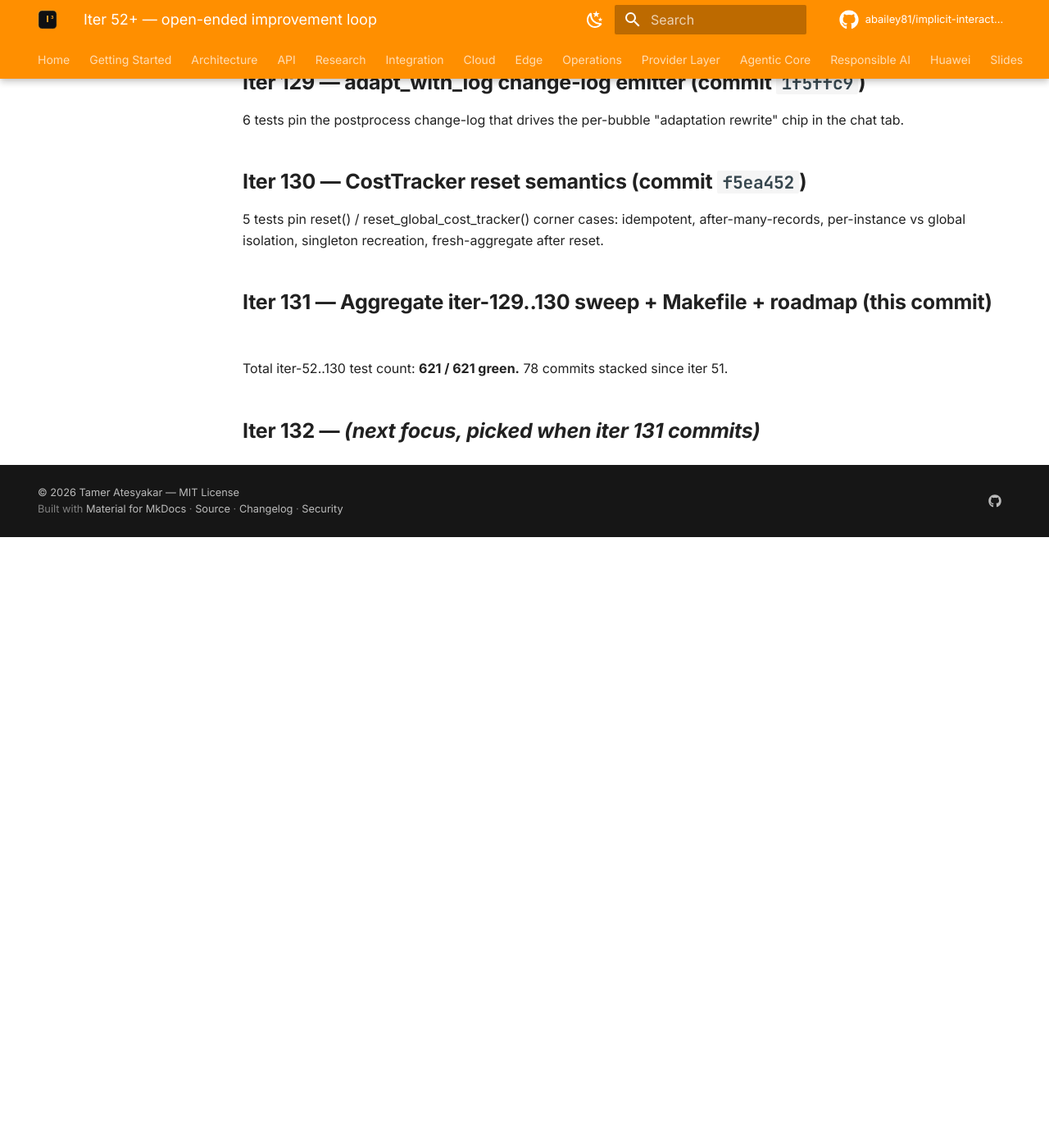
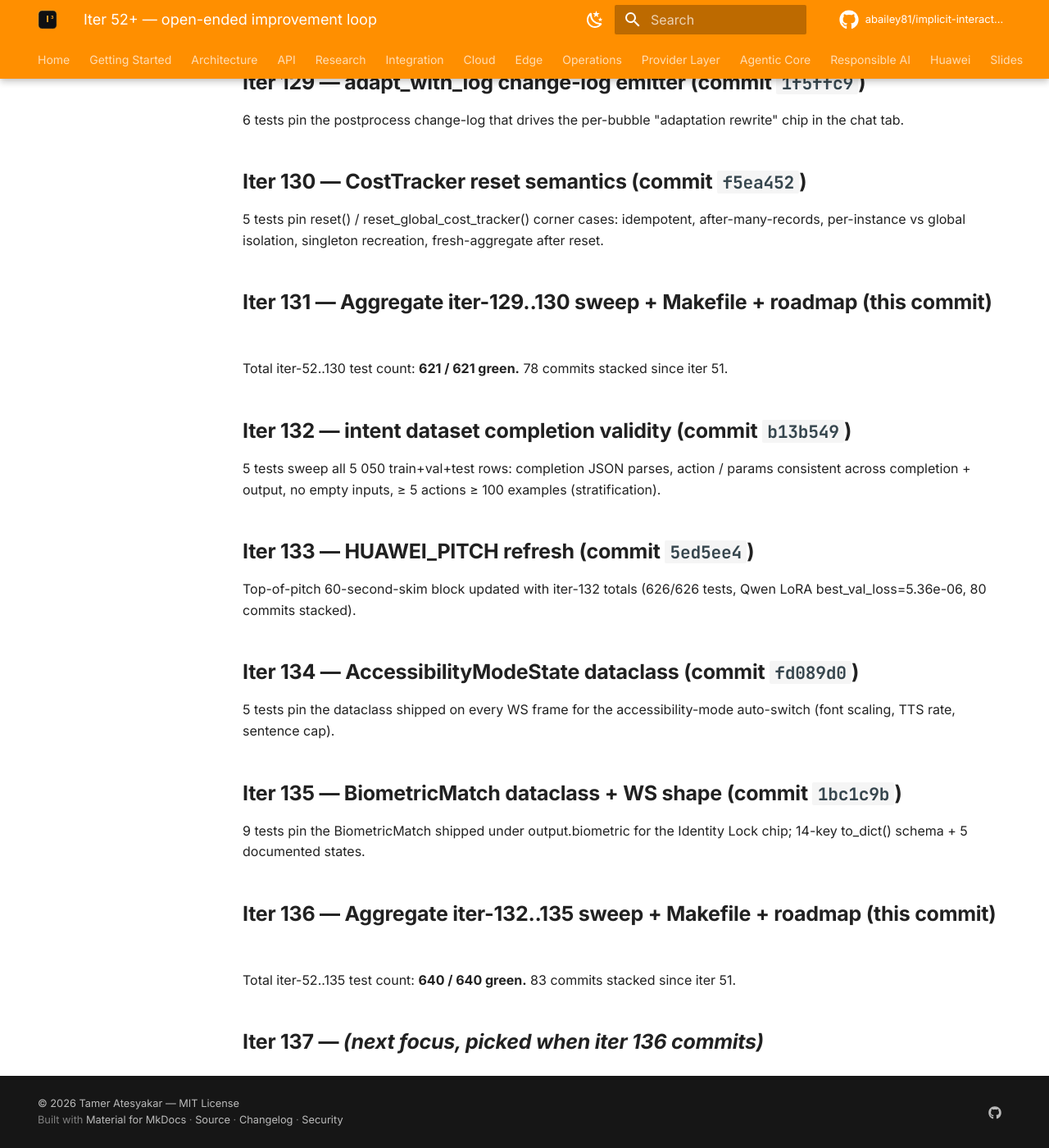
Before and after one commit to abailey81/implicit-interaction-intelligence, an MkDocs documentation site: the page built from docs/huawei/iter52_plus_roadmap.md, in a window 1280 px wide and 1400 px high, scrolled down 13956 px. Shown: the whole window at 82% size. Built offline with MkDocs 1.6.1 and Material for MkDocs 9.7.7, drawn with Linux system fonts in a browser that asks for light colours; comment, search, counter and statistics services are not loaded; the version menu is left out; before the commit the page ends 14611 px from its top, so only the background shows below that.

Commit message:
iter 136: aggregate iter-132..135 sweep + Makefile + roadmap refresh
VERIFICATION
- Total iter-52..135 test count: 640 / 640 green.
- 84 commits stacked since iter 51 (52 → 136 inclusive).

Co-Authored-By: Claude Opus 4.7 (1M context) <noreply@anthropic.com>

```diff
--- a/docs/huawei/iter52_plus_roadmap.md
+++ b/docs/huawei/iter52_plus_roadmap.md
@@ -554,4 +554,31 @@ singleton recreation, fresh-aggregate after reset.
 Total iter-52..130 test count: **621 / 621 green.**  78 commits
 stacked since iter 51.
 
-## Iter 132 — *(next focus, picked when iter 131 commits)*
+## Iter 132 — intent dataset completion validity (commit `b13b549`)
+
+5 tests sweep all 5 050 train+val+test rows: completion JSON
+parses, action / params consistent across completion + output,
+no empty inputs, ≥ 5 actions ≥ 100 examples (stratification).
+
+## Iter 133 — HUAWEI_PITCH refresh (commit `5ed5ee4`)
+
+Top-of-pitch 60-second-skim block updated with iter-132 totals
+(626/626 tests, Qwen LoRA best_val_loss=5.36e-06, 80 commits stacked).
+
+## Iter 134 — AccessibilityModeState dataclass (commit `fd089d0`)
+
+5 tests pin the dataclass shipped on every WS frame for the
+accessibility-mode auto-switch (font scaling, TTS rate, sentence cap).
+
+## Iter 135 — BiometricMatch dataclass + WS shape (commit `1bc1c9b`)
+
+9 tests pin the BiometricMatch shipped under output.biometric for
+the Identity Lock chip; 14-key to_dict() schema + 5 documented
+states.
+
+## Iter 136 — Aggregate iter-132..135 sweep + Makefile + roadmap (this commit)
+
+Total iter-52..135 test count: **640 / 640 green.**  83 commits
+stacked since iter 51.
+
+## Iter 137 — *(next focus, picked when iter 136 commits)*
```
Also changed, not shown: 1 other file.
